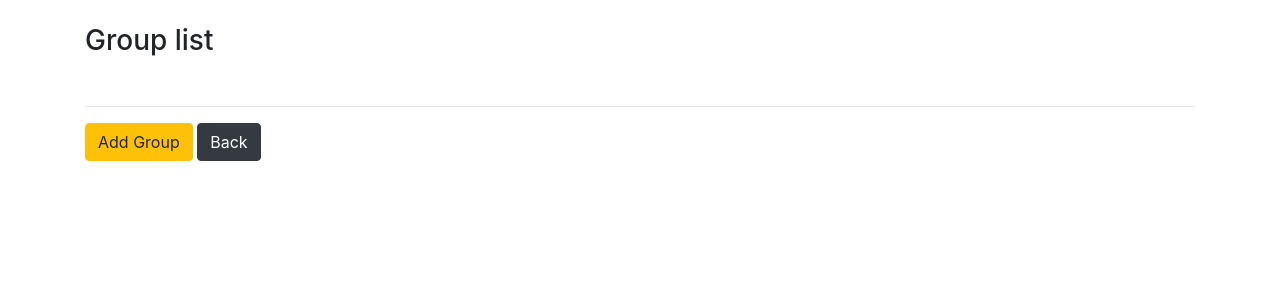
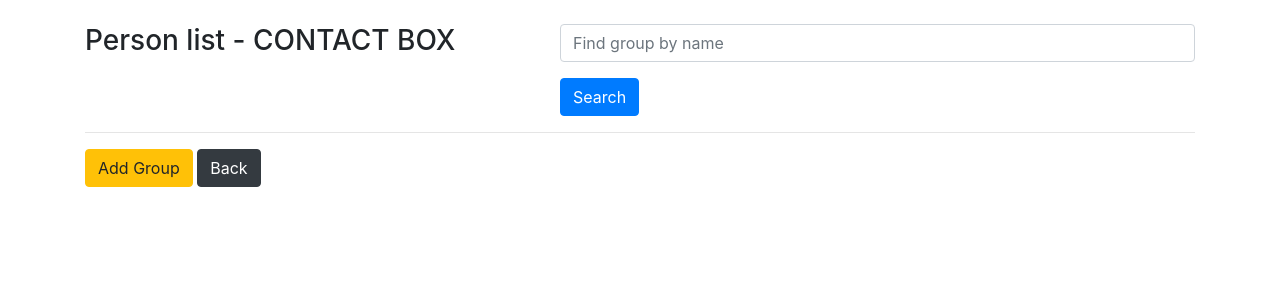
Before and after one commit to Bartecky/Contact_Box, a Django app: page /groups/ in a window 1280 px wide. Shown: the part 56-356 px from the top of the page. Run offline with Django 3.2, Linux system fonts and the light colour scheme; data that the repository does not hold is empty; some libraries are stand-ins or nearby versions.

Commit message:
added search bar for group

```diff
--- a/Contact_Box_App/templates/group-list-view.html
+++ b/Contact_Box_App/templates/group-list-view.html
@@ -1,9 +1,16 @@
 {% extends 'base.html' %}
 
 {% block content %}
+   <div class="row">
+        <div class="col-sm-5">
+            <h3>Person list - CONTACT BOX</h3><br>
+        </div>
+        <div class="col-sm-7">
+            {% include 'group-search-form.html' %}
+        </div>
+    </div>
     <div class="row">
         <div class="col-sm-12">
-            <h3>Group list</h3><br>
             <table class="table table-hover">
                 {% for object in object_list %}
                     <tr>
--- /dev/null
+++ b/Contact_Box_App/templates/group-search-form.html
@@ -0,0 +1,6 @@
+<form method="get" action="{% url 'group-list-view' %}">
+    <div class="form-group">
+        <input class="form-control" type="text" name="q" placeholder="Find group by name" value="{{ request.GET.q }}">
+    </div>
+    <input class="btn btn-primary" type="submit" value="Search">
+</form>
--- a/Contact_Box_App/views.py
+++ b/Contact_Box_App/views.py
@@ -31,10 +31,7 @@ class PersonListView(ListView):
                 Q(surname__icontains=query) |
                 Q(name__icontains=query)
             )
-            return qs
-        else:
-            qs = Person.objects.all()
-            return qs
+        return qs
 
 
 class PersonDetailView(DetailView):
@@ -193,6 +190,15 @@ class GroupListView(ListView):
     template_name = 'group-list-view.html'
     queryset = Group.objects.all().order_by('name')
 
+    def get_queryset(self, *args, **kwargs):
+        qs = Group.objects.all()
+        query = self.request.GET.get('q', None)
+        if query is not None:
+            qs = qs.filter(
+                Q(name__icontains=query)
+            )
+        return qs
+
 
 class GroupCreateView(CreateView):
     template_name = 'group-create-view.html'
```
